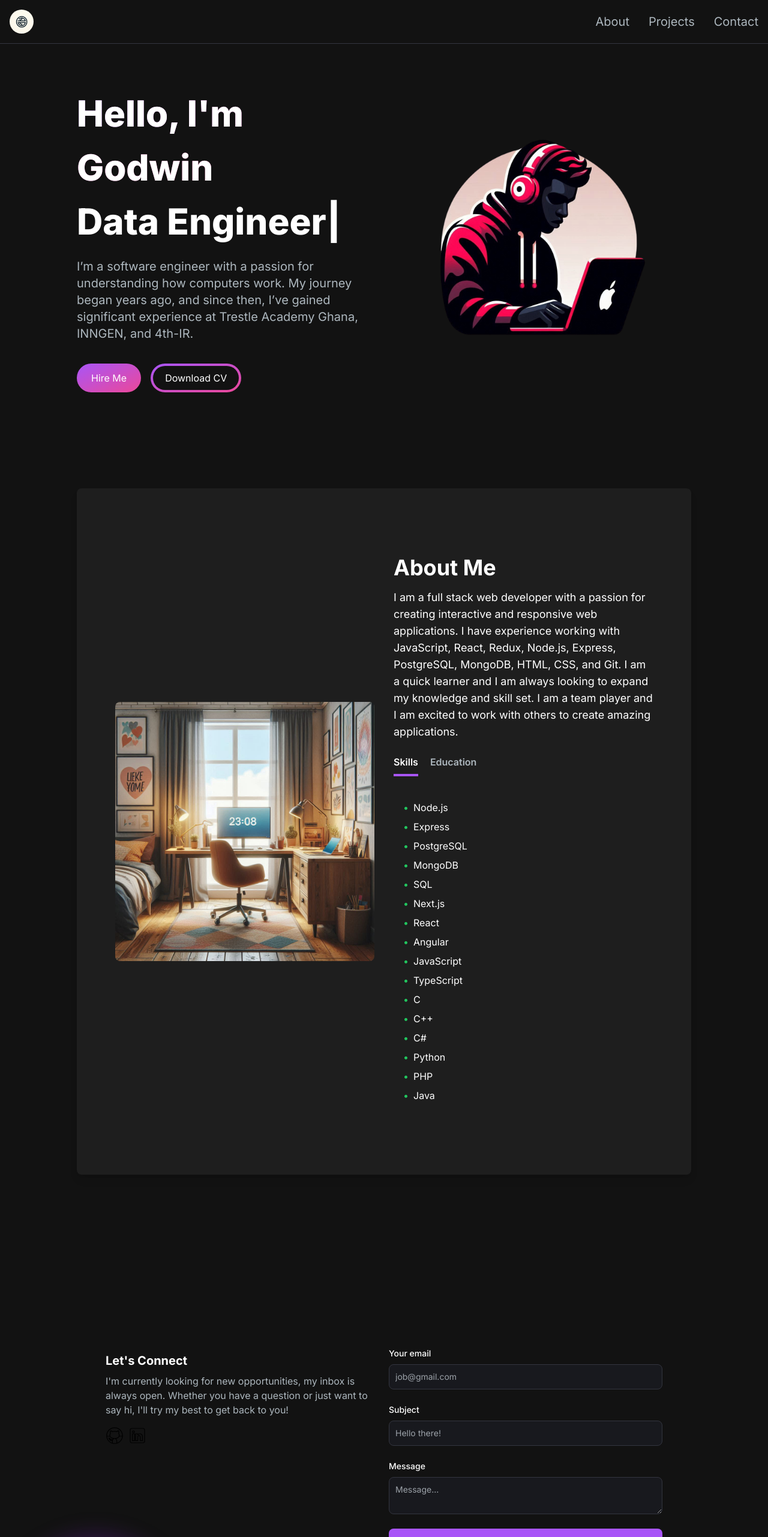
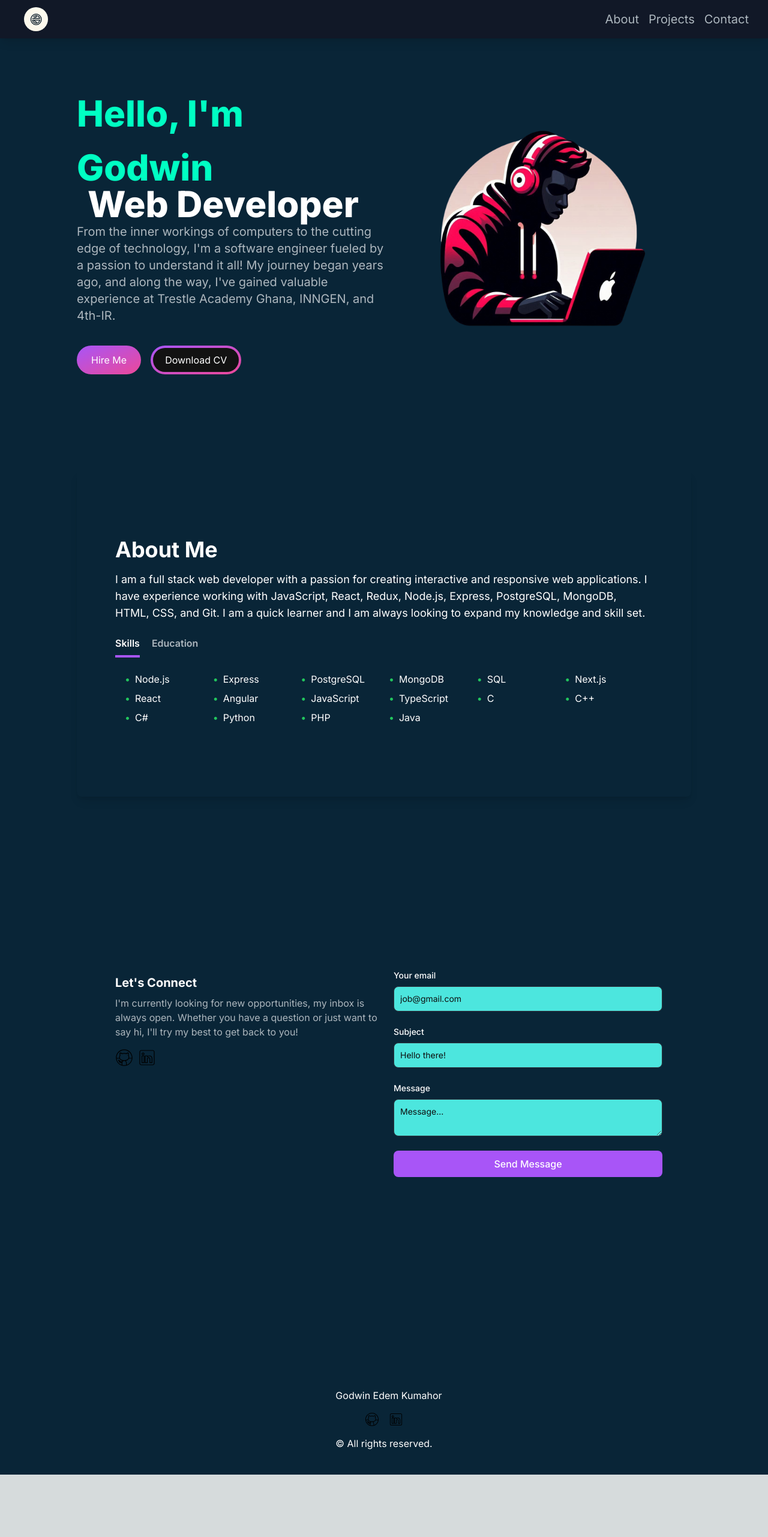
Before and after one commit to sage9705/portfolio, a Next.js app: page / in a window 1280 px wide. Shown: the top 2562 px of the page at 60% size. After the commit the page ends 2458 px from the top, so only its background shows below. Built offline with nearby package versions, Linux system fonts and the light colour scheme.

Commit message:
minor style updates

```diff
--- a/src/app/components/aboutsection.jsx
+++ b/src/app/components/aboutsection.jsx
@@ -1,6 +1,5 @@
 'use client';
 import React, { useTransition, useState } from "react";
-import Image from "next/image";
 import TabButton from "./tabbutton";
 
 const TAB_DATA = [
@@ -46,7 +45,7 @@ const AboutSection = () => {
     return (
       <ul className={tab === 'skills' ? "flex flex-wrap mx-2" : "pl-6"}>
         {content.map((item, index) => (
-          <li key={index} className={tab === 'skills' ? "px-2 w-full sm:w-1/2 md:w-2/3 mb-2" : "mb-2"}>
+          <li key={index} className={tab === 'skills' ? "px-2 w-full sm:w-1/2 md:w-1/4 lg:w-1/6 mb-2" : "mb-2"}>
             <span className="flex items-center">
               <span className="mr-2 text-green-500">&#8226;</span>
               {item}
@@ -61,7 +60,7 @@ const AboutSection = () => {
     <section className="text-white" id="about">
       <div className="container mx-auto px-4 py-8 sm:py-16">
         <div className="flex flex-col md:flex-row gap-8 items-center">
-          <div className="w-full md:w-1/2 h-auto aspect-square relative">
+          {/* <div className="w-full md:w-1/2 h-auto aspect-square relative">
             <Image
               src="/images/about-image.jpg"
               layout="fill"
@@ -69,17 +68,18 @@ const AboutSection = () => {
               alt="About me"
               className="rounded-lg"
             />
-          </div>
-          <div className="flex flex-col h-full md:w-1/2">
+          </div> */}
+          <div className="flex flex-col">
             <h2 className="text-3xl sm:text-4xl font-bold mb-4">About Me</h2>
             <p className="text-base sm:text-lg mb-6">
               I am a full stack web developer with a passion for creating
               interactive and responsive web applications. I have experience
               working with JavaScript, React, Redux, Node.js, Express, PostgreSQL,
               MongoDB, HTML, CSS, and Git. I am a quick learner and I am always
-              looking to expand my knowledge and skill set. I am a team player and
-              I am excited to work with others to create amazing applications.
+              looking to expand my knowledge and skill set.
             </p>
+          </div>
+        </div>
         <div className="flex flex-wrap gap-2 mb-6">
           {TAB_DATA.map((tabItem) => (
             TAB_DATA.find((t) => t.id === tabItem.id).content.length > 0 && (
@@ -97,8 +97,6 @@ const AboutSection = () => {
           {renderContent(TAB_DATA.find((t) => t.id === tab).content)}
         </div>
       </div>
-        </div>
-      </div>
     </section>
   );
 };
--- a/src/app/components/emailsection.jsx
+++ b/src/app/components/emailsection.jsx
@@ -55,7 +55,7 @@ const EmailSection = () => {
       id="contact"
       className="flex flex-col md:flex-row my-12 md:my-12 py-24 gap-4 relative"
     >
-      <div className="bg-[radial-gradient(ellipse_at_center,_var(--tw-gradient-stops))] from-primary-900 to-transparent rounded-full h-80 w-80 z-0 blur-lg absolute top-3/4 -left-4 transform -translate-x-1/2 -translate-1/2"></div>
+      <div className=""></div>
       <div className="z-10 flex-1">
         <h5 className="text-xl font-bold text-white my-2">
           Let&apos;s Connect
@@ -106,7 +106,7 @@ const EmailSection = () => {
                 type="email"
                 id="email"
                 required
-                className="bg-[#18191E] border border-[#33353F] placeholder-[#9CA2A9] text-gray-100 text-sm rounded-lg block w-full p-2.5"
+                className="bg-[#4ce6de] border border-[#33353F] placeholder-[#0d0f0f] text-slate-700 text-sm rounded-lg block w-full p-2.5"
                 placeholder="job@gmail.com"
               />
             </div>
@@ -122,7 +122,7 @@ const EmailSection = () => {
                 type="text"
                 id="subject"
                 required
-                className="bg-[#18191E] border border-[#33353F] placeholder-[#9CA2A9] text-gray-100 text-sm rounded-lg block w-full p-2.5"
+                className="bg-[#4ce6de] border border-[#33353F] placeholder-[#0d0f0f] text-slate-700 text-sm rounded-lg block w-full p-2.5"
                 placeholder="Hello there!"
               />
             </div>
@@ -136,7 +136,7 @@ const EmailSection = () => {
               <textarea
                 name="message"
                 id="message"
-                className="bg-[#18191E] border border-[#33353F] placeholder-[#9CA2A9] text-gray-100 text-sm rounded-lg block w-full p-2.5"
+                className="bg-[#4ce6de] border border-[#33353F] placeholder-[#0d0f0f] text-slate-700 text-sm rounded-lg block w-full p-2.5"
                 placeholder="Message..."
               />
             </div>
--- a/src/app/components/footer.jsx
+++ b/src/app/components/footer.jsx
@@ -1,26 +1,32 @@
 import React from "react";
 import Link from "next/link";
 import Image from "next/image";
+import GithubIcon from "../../../public/images/github.svg";
+import LinkedinIcon from "../../../public/images/linkedin.svg";
 
 const Footer = () => {
   return (
-    <footer className="footer">
-      <div className="flex container lg:py-4 flex-wrap items-center justify-between mx-auto px-4 py-2">
-        <span>
+    <footer className="footer flex flex-col items-center py-4 px-4 text-white">
+      <div className="flex items-center mt-4 mb-4">
+        <div className="text-center ml-4">Godwin Edem Kumahor</div>
+      </div>
+      <div className="flex justify-center gap-4">
         <Link
-          href={"/"}
+          href="https://github.com/sage9705"
+          target="_blank"
+          rel="noopener noreferrer"
         >
-          <Image
-              src="/images/logo.jpg"
-              alt="logo"
-              className="rounded-[50%]"
-              width={40}
-              height={40}
-            />
+          <Image src={GithubIcon} alt="Github Icon" width={24} height={24} />
         </Link>
-        </span>
-        <p className="text-slate-600">All rights reserved.</p>
+        <Link
+          href="https://www.linkedin.com/in/edem-kumahor-1995aa141"
+          target="_blank"
+          rel="noopener noreferrer"
+        >
+          <Image src={LinkedinIcon} alt="Linkedin Icon" width={24} height={24} />
+        </Link>
       </div>
+      <p className="text-center mt-4">© All rights reserved.</p>
     </footer>
   );
 };
--- a/src/app/components/herosection.jsx
+++ b/src/app/components/herosection.jsx
@@ -8,7 +8,7 @@ import Link from "next/link";
 const HeroSection = () => {
   return (
     <section className="lg:py-16">
-      <div className="flex flex-col sm:flex-row items-center">
+      <div className="container flex flex-col sm:flex-row items-center">
         <motion.div
           initial={{ opacity: 0, scale: 0.5 }}
           animate={{ opacity: 1, scale: 1 }}
@@ -17,15 +17,14 @@ const HeroSection = () => {
         >
           <div>
             <h1 className="text-white mb-4 text-4xl sm:text-5xl lg:text-6xl lg:leading-normal font-extrabold">
-              <span className="text-transparent text-white bg-clip-text bg-gradient-to-r from-primary-400 to-secondary-600">
+              <span className="text-[#00ffc3;]">
               Hello, I&apos;m{" Godwin "}
               </span>
-              <br></br>
+              <br />
+              <div className="h-8 flex items-center justify-center">
                 <TypeAnimation
                   sequence={[
                     "Web Developer",
-                  1000,
-                  "Software Engineer",
                     1000,
                     "Data Engineer",
                     1000,
@@ -34,11 +33,12 @@ const HeroSection = () => {
                   speed={50}
                   repeat={Infinity}
                 />
+              </div>
             </h1>
           </div>
           <div>
             <p className="text-[#ADB7BE] text-base sm:text-lg mb-6 lg:text-xl">
-              I’m a software engineer with a passion for understanding how computers work. My journey began years ago, and since then, I’ve gained significant experience at Trestle Academy Ghana, INNGEN, and 4th-IR.
+            From the inner workings of computers to the cutting edge of technology, I'm a software engineer fueled by a passion to understand it all! My journey began years ago, and along the way, I've gained valuable experience at Trestle Academy Ghana, INNGEN, and 4th-IR.
             </p>
           </div>
           <div>
--- a/src/app/components/menuoverlay.jsx
+++ b/src/app/components/menuoverlay.jsx
@@ -2,21 +2,18 @@ import React from "react";
 import NavLink from "./navlink";
 
 const MenuOverlay = ({ links, closeMenu }) => (
-  <div className="absolute top-full left-0 right-0 bg-[#121212] shadow-md">
-    <nav>
-      <ul className="flex flex-col items-center py-4">
+  <div className="md:hidden">
+    <div className="px-2 pt-2 pb-3 space-y-1 sm:px-3">
       {links.map((link) => (
-          <li key={link.path} className="w-full">
         <NavLink
+          key={link.title}
           href={link.path}
           title={link.title}
-              className="block py-2 px-4 text-center text-white hover:bg-[#1e1e1e] transition-colors w-full"
+          className="block px-3 py-2 rounded-md text-base font-medium text-gray-300 hover:text-white hover:bg-gray-700 transition duration-150 ease-in-out"
           onClick={closeMenu}
         />
-          </li>
       ))}
-      </ul>
-    </nav>
+    </div>
   </div>
 );
 
--- a/src/app/components/navbar.jsx
+++ b/src/app/components/navbar.jsx
@@ -1,5 +1,4 @@
 "use client";
-
 import Link from "next/link";
 import React, { useState, useCallback } from "react";
 import NavLink from "./navlink";
@@ -21,8 +20,10 @@ const Navbar = () => {
   }, []);
 
   return (
-    <nav className="fixed top-0 left-0 right-0 z-10 bg-[#121212] bg-opacity-100 border-b border-[#33353F]">
-      <div className="container mx-auto px-4 py-2 lg:py-4 flex items-center justify-between">
+    <nav className="fixed top-0 left-0 right-0 z-10 bg-gray-900 shadow-lg">
+      <div className="container mx-auto px-4 sm:px-6 lg:px-8">
+        <div className="flex items-center justify-between h-16">
+        <span className="ml-2 text-xl font-bold text-white">
           <Link href="/" className="flex items-center">
             <Image
               src="/images/logo.jpg"
@@ -31,22 +32,11 @@ const Navbar = () => {
               width={40}
               height={40}
             />
+
           </Link>
-        <div className="md:hidden">
-          <button
-            onClick={toggleNavbar}
-            className="p-2 text-slate-200 hover:text-white focus:outline-none focus:ring-2 focus:ring-slate-200"
-            aria-label="Toggle menu"
-          >
-            {navbarOpen ? (
-              <XMarkIcon className="h-6 w-6" />
-            ) : (
-              <Bars3Icon className="h-6 w-6" />
-            )}
-          </button>
-        </div>
+          </span>
           <div className="hidden md:block">
-          <ul className="flex space-x-8">
+            <ul className="flex space-x-4">
               {navLinks.map((link) => (
                 <li key={link.title}>
                   <NavLink href={link.path} title={link.title} />
@@ -54,8 +44,23 @@ const Navbar = () => {
               ))}
             </ul>
           </div>
+          <div className="md:hidden">
+            <button
+              onClick={toggleNavbar}
+              className="inline-flex items-center justify-center p-2 rounded-md text-gray-400 hover:text-white hover:bg-gray-700 focus:outline-none focus:ring-2 focus:ring-inset focus:ring-white"
+              aria-expanded="false"
+            >
+              <span className="sr-only">Open main menu</span>
+              {navbarOpen ? (
+                <XMarkIcon className="block h-6 w-6" aria-hidden="true" />
+              ) : (
+                <Bars3Icon className="block h-6 w-6" aria-hidden="true" />
+              )}
+            </button>
           </div>
-      {navbarOpen && <MenuOverlay links={navLinks} />}
+        </div>
+      </div>
+      {navbarOpen && <MenuOverlay links={navLinks} closeMenu={toggleNavbar} />}
     </nav>
   );
 };
--- a/src/app/globals.css
+++ b/src/app/globals.css
@@ -24,4 +24,5 @@ body {
       rgb(var(--background-end-rgb))
     )
     rgb(var(--background-start-rgb));
+    height: 100vh;
 }
--- a/src/app/page.tsx
+++ b/src/app/page.tsx
@@ -6,7 +6,7 @@ import Footer from "./components/footer";
 
 export default function Home() {
   return (
-    <div className="bg-[#121212] min-h-screen text-white">
+    <div className="bg-[#092537] min-h-screen text-white">
       <header className="fixed w-full z-50 bg-[#121212]">
         <Navbar />
       </header>
@@ -14,14 +14,14 @@ export default function Home() {
         <section className="w-full max-w-5xl">
           <HeroSection />
         </section>
-        <section className="w-full max-w-5xl bg-[#1E1E1E] p-6 sm:p-8 md:p-12 rounded-lg shadow-lg">
+        <section className="w-full max-w-5xl p-6 sm:p-8 md:p-12 rounded-lg shadow-lg">
           <AboutSection />
         </section>
-        <section className="w-full max-w-5xl p-6 sm:p-8 md:p-12 bg-[#121212]">
+        <section className="w-full max-w-5xl p-6 sm:p-8 md:p-12">
           <EmailSection />
         </section>
       </main>
-      <footer className="w-full bg-[#1E1E1E] p-4 sm:p-6 mt-16">
+      <footer className="w-full p-4 sm:p-6 mt-16">
         <Footer />
       </footer>
     </div>
```
Lines whose indentation alone changed are shown as unchanged.
